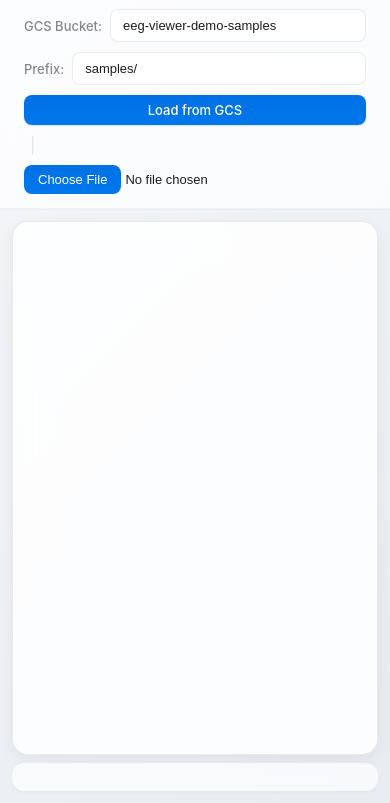
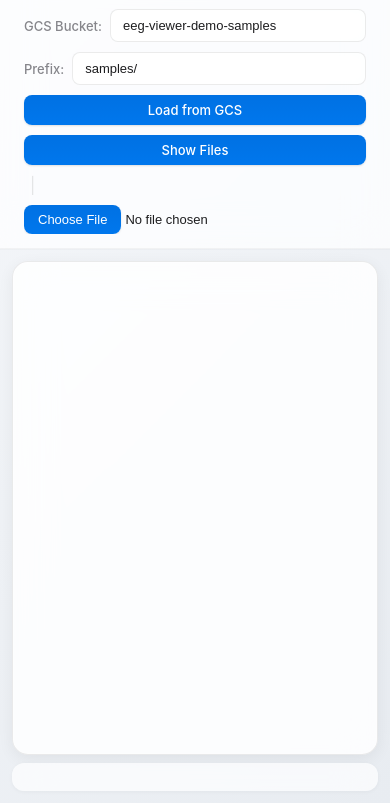
Before and after one commit to mfiume/eeg-cloud-viewer, a website: page public/index.html in a window 390 px wide. Shown: the part 41-844 px from the top of the page. Drawn offline with Linux system fonts and the light colour scheme.

Commit message:
Fix layout and visibility issues
- Fix timeline scrubber visibility by moving labels outside track div
- Add canvas wrapper for proper flexbox layout
- Fix canvas squashing with proper flex structure
- Add 'Show Files' toggle button for file list sidebar
- Fix overflow handling in viewer panel
- Ensure timeline and file info are always visible

Layout now properly distributes space between canvas (flex-grow),
timeline (fixed height), and file info (fixed height).

```diff
--- a/public/app.js
+++ b/public/app.js
@@ -218,3 +218,12 @@ function showError(element, message) {
 function closeFileList() {
     document.getElementById('fileListSidebar').style.display = 'none';
 }
+
+function toggleFileList() {
+    const sidebar = document.getElementById('fileListSidebar');
+    if (sidebar.style.display === 'none' || sidebar.style.display === '') {
+        sidebar.style.display = 'block';
+    } else {
+        sidebar.style.display = 'none';
+    }
+}
--- a/public/index.html
+++ b/public/index.html
@@ -24,6 +24,7 @@
                     <input type="text" id="prefix" placeholder="optional" value="samples/" />
                 </div>
                 <button onclick="loadFiles()">Load from GCS</button>
+                <button onclick="toggleFileList()">Show Files</button>
                 <span class="separator">|</span>
                 <input type="file" id="localFile" accept=".edf" onchange="loadLocalFile()" />
             </div>
@@ -53,17 +54,19 @@
 
         <!-- EEG Viewer - Full Screen -->
         <div class="viewer-panel">
-            <canvas id="eegCanvas"></canvas>
+            <div class="canvas-wrapper">
+                <canvas id="eegCanvas"></canvas>
+            </div>
 
             <!-- Timeline Scrubber -->
             <div id="timelineScrubber" class="timeline-scrubber" style="display: none;">
                 <div class="timeline-track">
                     <div class="timeline-progress" id="timelineProgress"></div>
                     <input type="range" id="timelineSlider" min="0" max="100" step="0.1" value="0" oninput="updateTimelinePosition(this.value)" />
-                    <div class="timeline-labels">
-                        <span id="currentTime">0:00</span>
-                        <span id="totalDuration">0:00</span>
-                    </div>
+                </div>
+                <div class="timeline-labels">
+                    <span id="currentTime">0:00</span>
+                    <span id="totalDuration">0:00</span>
                 </div>
             </div>
 
--- a/public/styles.css
+++ b/public/styles.css
@@ -16,6 +16,7 @@ body {
     display: flex;
     flex-direction: column;
     height: 100vh;
+    overflow: hidden;
 }
 
 /* Liquid Glass Top Menu */
@@ -321,17 +322,25 @@ body {
     overflow: hidden;
     padding: 16px;
     padding-bottom: 8px;
+    min-height: 0;
 }
 
-#eegCanvas {
+.canvas-wrapper {
     flex: 1;
-    width: 100%;
+    min-height: 0;
+    position: relative;
     border: 0.5px solid rgba(0, 0, 0, 0.08);
     border-radius: 16px;
     background: rgba(255, 255, 255, 0.85);
     backdrop-filter: saturate(180%) blur(20px);
+    box-shadow: 0 4px 16px rgba(0, 0, 0, 0.06), 0 0 0 0.5px rgba(255, 255, 255, 0.5) inset;
+    overflow: hidden;
+}
+
+#eegCanvas {
+    width: 100%;
+    height: 100%;
     cursor: crosshair;
-    box-shadow: 0 4px 16px rgba(0, 0, 0, 0.06), 0 0 0 0.5px rgba(255, 255, 255, 0.5) inset;
 }
 
 /* Beautiful Timeline Scrubber - Liquid Glass */
@@ -343,6 +352,7 @@ body {
     border-radius: 16px;
     margin-top: 12px;
     box-shadow: 0 2px 12px rgba(0, 0, 0, 0.04), 0 0 0 0.5px rgba(255, 255, 255, 0.5) inset;
+    flex-shrink: 0;
 }
 
 .timeline-track {
```
